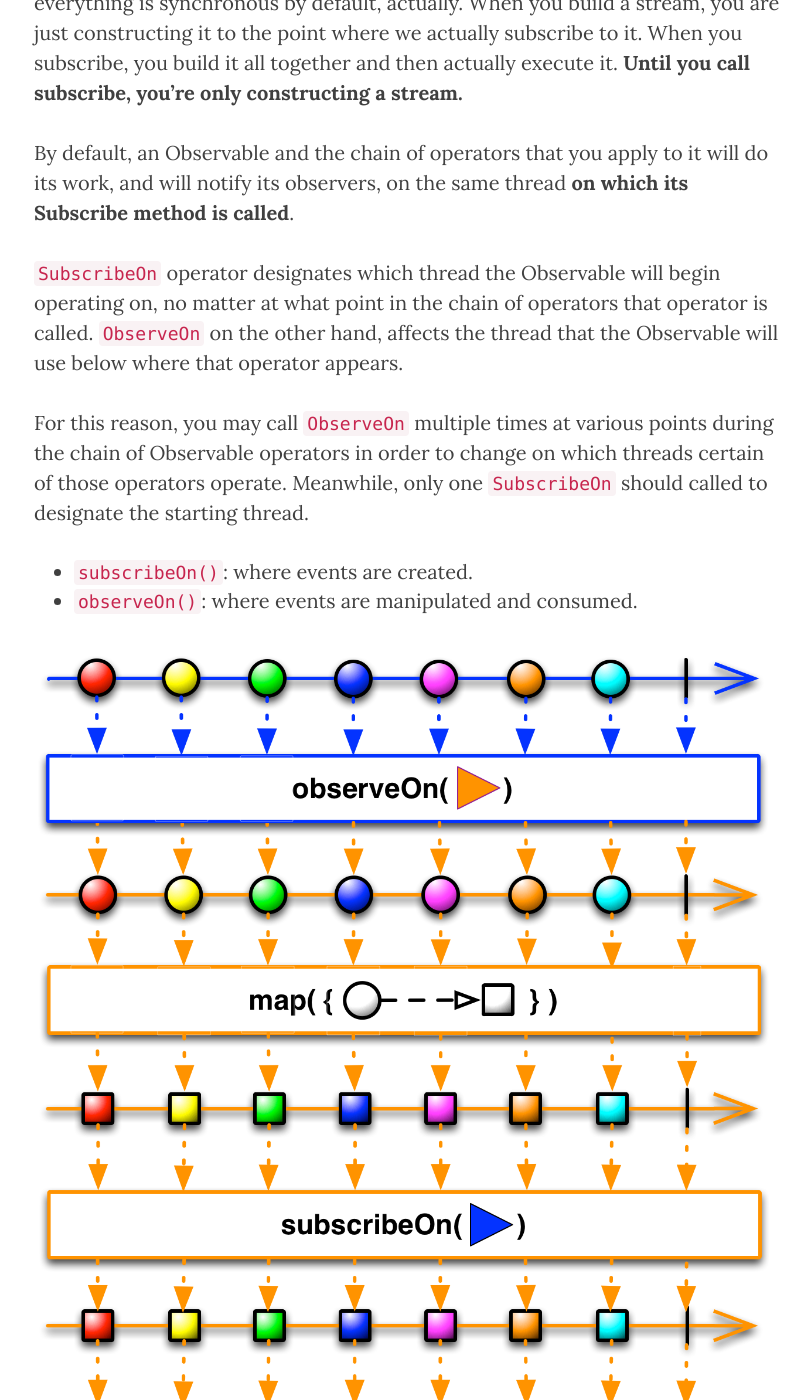
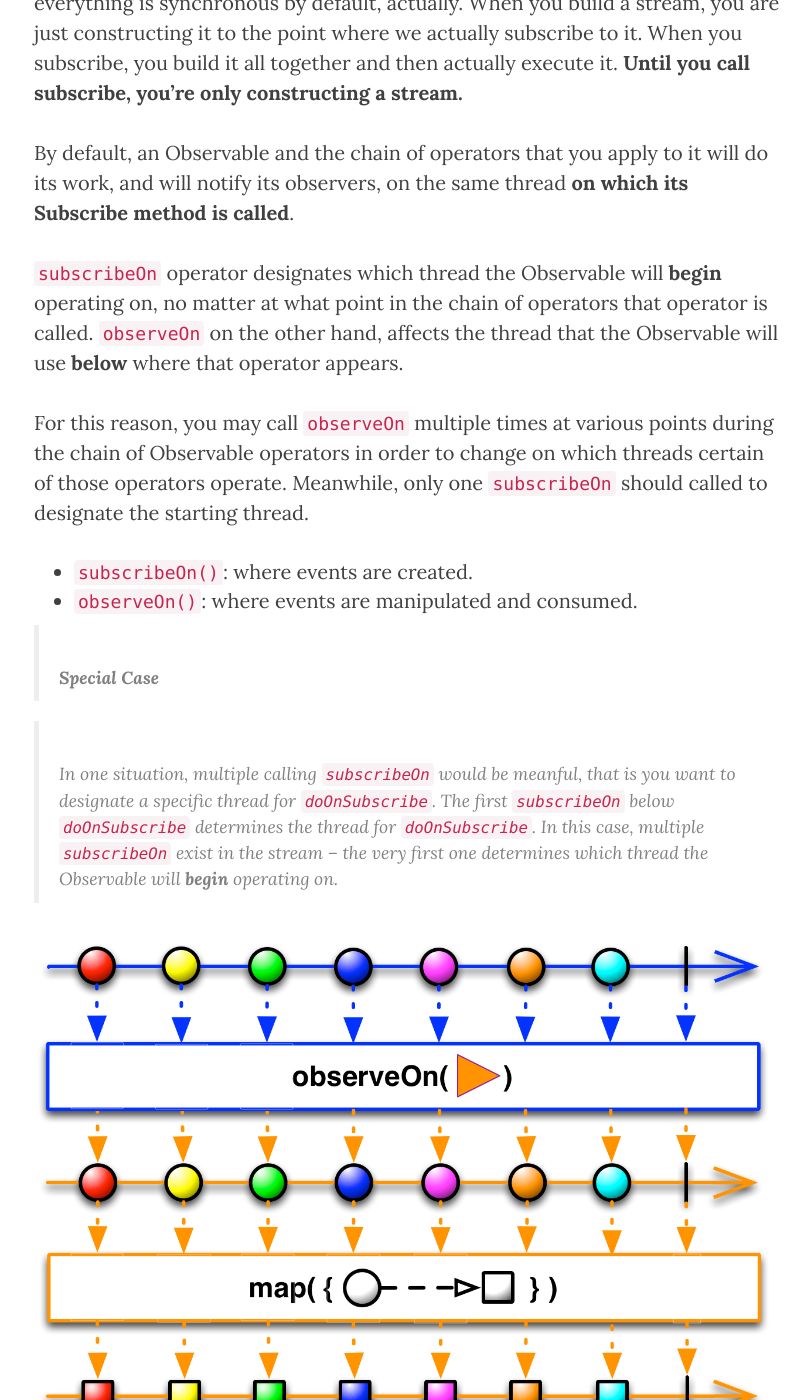
Before and after one commit to ShawnDuan/shawnduan.github.io, a Jekyll site: the page built from _posts/2016-04-21-rxjava-subscribeon-vs-observeon.md, in a window 1280 px wide and 1400 px high, scrolled down 648 px. Shown: the whole window, without its empty margins (231-1041 px from the left). Built offline with Jekyll 4.4.1, drawn with Linux system fonts in a browser that asks for light colours; nearby versions of some CDN libraries; comment, search, counter and statistics services are not loaded.

Commit message:
Update artical.

```diff
--- a/_posts/2016-04-21-rxjava-subscribeon-vs-observeon.md
+++ b/_posts/2016-04-21-rxjava-subscribeon-vs-observeon.md
@@ -12,11 +12,15 @@ One common misconception about RxJava is that it’s asynchronous, but everythin
 
 By default, an Observable and the chain of operators that you apply to it will do its work, and will notify its observers, on the same thread **on which its Subscribe method is called**.
 
-`SubscribeOn` operator designates which thread the Observable will begin operating on, no matter at what point in the chain of operators that operator is called. `ObserveOn` on the other hand, affects the thread that the Observable will use below where that operator appears.
+`subscribeOn` operator designates which thread the Observable will **begin** operating on, no matter at what point in the chain of operators that operator is called. `observeOn` on the other hand, affects the thread that the Observable will use **below** where that operator appears.
 
-For this reason, you may call `ObserveOn` multiple times at various points during the chain of Observable operators in order to change on which threads certain of those operators operate. Meanwhile, only one `SubscribeOn` should called to designate the starting thread.
+For this reason, you may call `observeOn` multiple times at various points during the chain of Observable operators in order to change on which threads certain of those operators operate. Meanwhile, only one `subscribeOn` should called to designate the starting thread.
 
 * `subscribeOn()`: where events are created.
 * `observeOn()`: where events are manipulated and consumed.
 
+> **Special Case**
+
+> In one situation, multiple calling `subscribeOn` would be meanful, that is you want to designate a specific thread for `doOnSubscribe`. The first `subscribeOn` below `doOnSubscribe` determines the thread for `doOnSubscribe`. In this case, multiple `subscribeOn` exist in the stream -- the very first one determines which thread the Observable will **begin** operating on.
+
 ![schedulers](/assets/images/subscribeon-vs-observeon.png)
```
